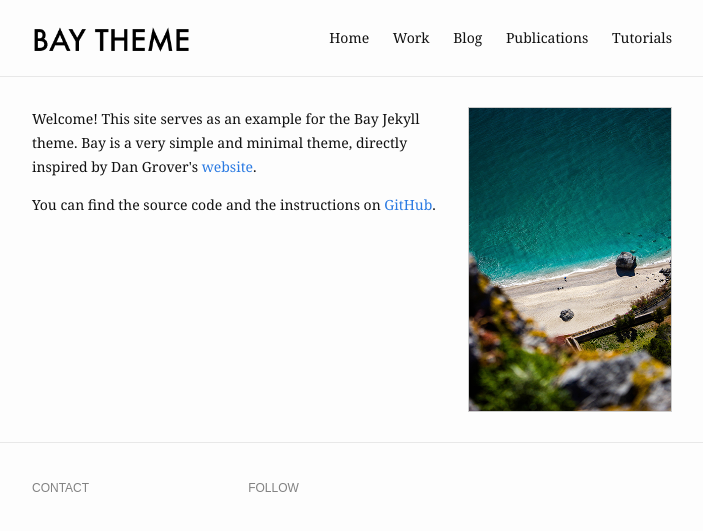
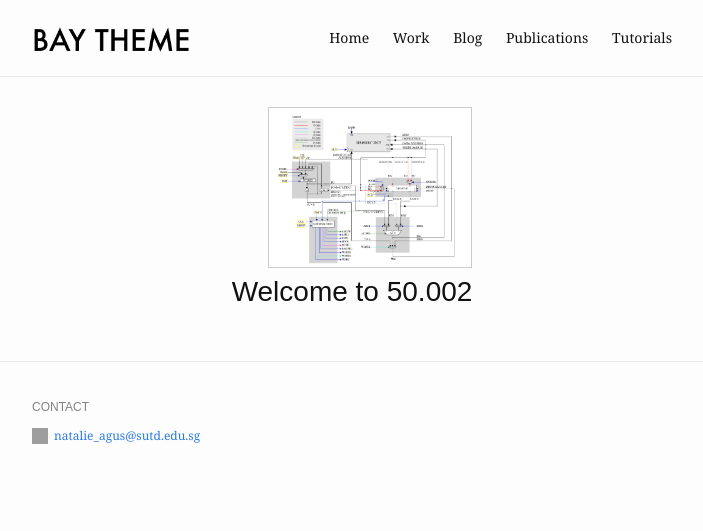
Before and after one commit to natalieagus/computationstructures, a Jekyll site: the page built from index.md, in a window 1280 px wide. Shown: the top 531 px of the page, without its empty margins (288-991 px from the left). Built offline with Jekyll 4.4.1, drawn with Linux system fonts in a browser that asks for light colours.

Commit message:
feat: updated footer

```diff
--- a/_config.yml
+++ b/_config.yml
@@ -6,7 +6,7 @@ description: >- # this means to ignore newlines until "baseurl:"
   From Transistors to Operating System
 baseurl: "/computationstructures" # the subpath of the site
 url: "https://natalieagus.github.io" # the base hostname & protocol for the site
-og_image: /assets/img/beta.png
+
 
 header:
   pages:
@@ -17,29 +17,26 @@ header:
     - name: Publications
     - name: Tutorials
 
-# footer:
-#   show_powered_by: true
-#   contact:
-#     - name: Email
-#       value: yourmail@domain.com
-#       link: mailto:yourmail@domain.com
-#     - name: WeChat
-#       value: YourWeChatUsername
-#       link: "#"
-#   follow:
-#     - name: Twitter
-#       link: http://twitter.com/YourTwitterUsername
-#       username: "@YourTwitterUsername"
-#     - name: Facebook
-#       link: http://facebook.com/YourFacebookUsername
-#     - name: LinkedIn
-#       link: http://linkedin.com/in/YourLinkedInUsername
-#     - name: GitHub
-#       link: http://github.com/YourGitHubUsername
-#     - name: Dribbble
-#       link: https://dribbble.com/YourDribbbleUsername
-#     - name: RSS
-#       link: /feed.xml
+footer:
+  show_powered_by: false
+  contact:
+    - name: Natalie Agus
+      value: natalie_agus@sutd.edu.sg
+      link: mailto:natalie_agus@sutd.edu.sg
+  # follow:
+  #   - name: Twitter
+  #     link: http://twitter.com/YourTwitterUsername
+  #     username: "@YourTwitterUsername"
+  #   - name: Facebook
+  #     link: http://facebook.com/YourFacebookUsername
+  #   - name: LinkedIn
+  #     link: http://linkedin.com/in/YourLinkedInUsername
+  #   - name: GitHub
+  #     link: http://github.com/YourGitHubUsername
+  #   - name: Dribbble
+  #     link: https://dribbble.com/YourDribbbleUsername
+  #   - name: RSS
+  #     link: /feed.xml
 
 collections:
   tutorials:
--- a/_includes/footer.html
+++ b/_includes/footer.html
@@ -27,7 +27,7 @@
       </div>
 
       <div class="footer-col footer-col-2">
-        <h4>FOLLOW</h4>
+        <!-- <h4>FOLLOW</h4> -->
 
         <div class="social-links follow-links">
           {% for follow in site.footer.follow %}
--- a/index.md
+++ b/index.md
@@ -1,14 +1,7 @@
 ---
 layout: home
 profile_picture:
-  src: /assets/img/profile-pic.jpg
-  alt: website picture
+  src: /assets/img/beta.png
 ---
 
-<p>
-  Welcome! This site serves as an example for the Bay Jekyll theme. Bay is a very simple and minimal theme, directly inspired by Dan Grover's <a href="http://dangrover.com">website</a>.
-</p>
-
-<p>
-  You can find the source code and the instructions on <a href="https://github.com/eliottvincent/bay">GitHub</a>.
-</p>
+# Welcome to 50.002
```
